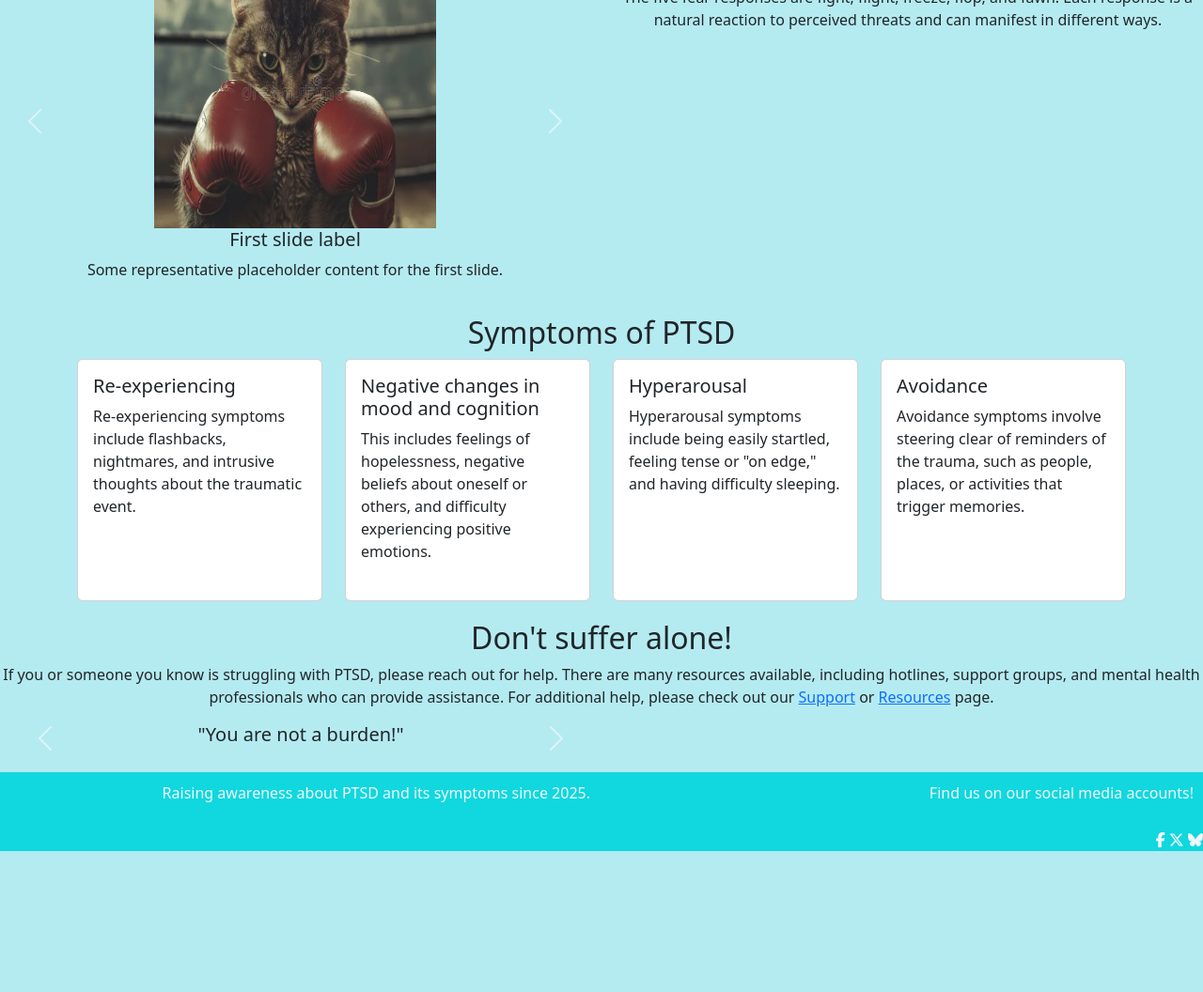
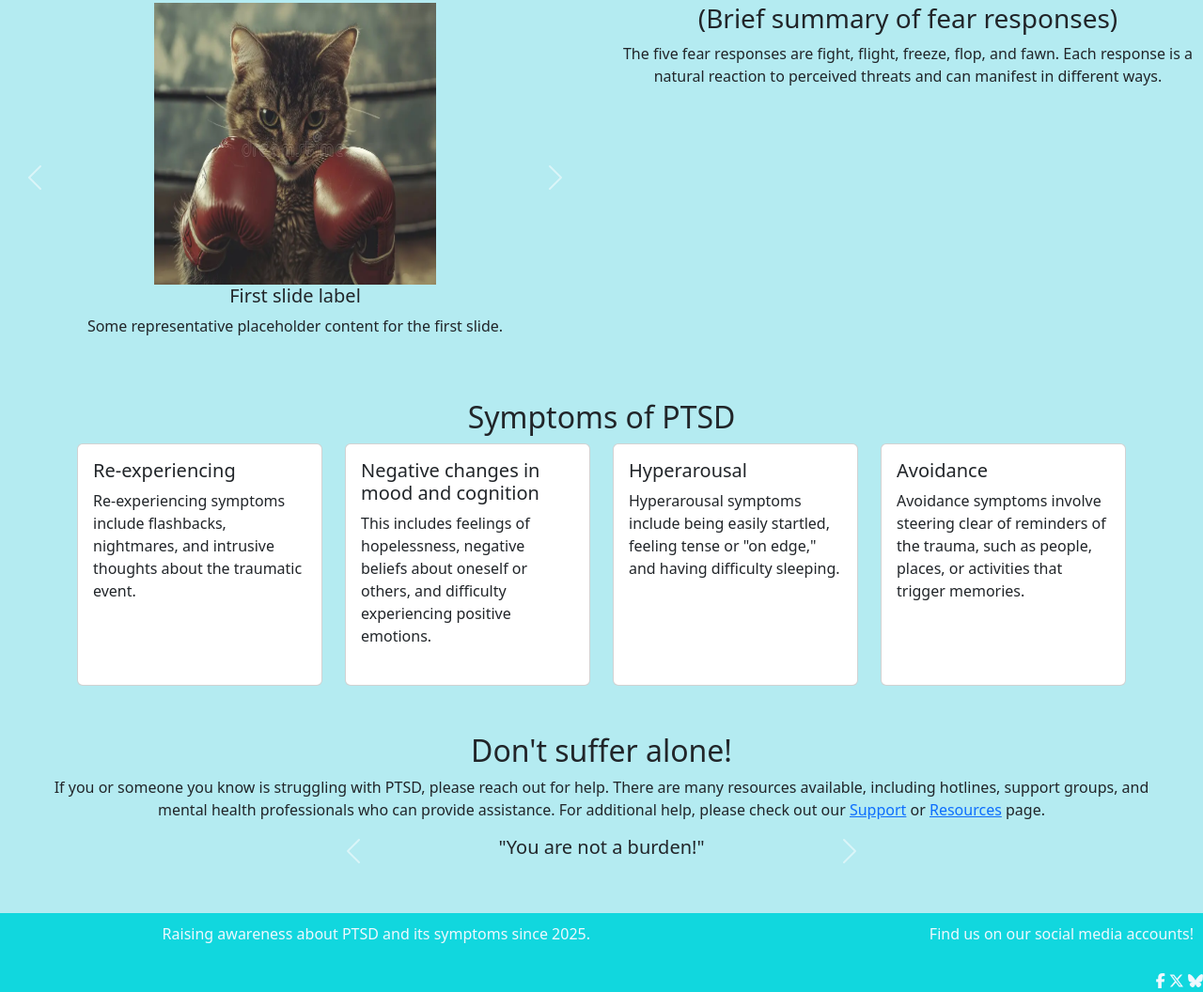
Before and after one commit to BMileham98/Individual-Project-PTSD, a plain HTML site: page index.html in a window 1280 px wide. Shown: the part 299-1355 px from the top of the page at 94% size. Before the commit the page ends 1205 px from the top, so only its background shows below. Drawn offline with nearby package versions, Linux system fonts and the light colour scheme.

Commit message:
fix alignment again, add margin

```diff
--- a/assets/css/style.css
+++ b/assets/css/style.css
@@ -57,7 +57,9 @@ footer a {
 
 section {
     padding-bottom:20px;
+    margin:30px;
 }
+
 
 @media screen and (min-width:768px) {
     .carousel {
--- a/index.html
+++ b/index.html
@@ -244,7 +244,8 @@
         groups, and mental health professionals who can provide assistance.
         For additional help, please check out our <a href="#">Support</a> or <a href="#">Resources</a> page.
       </p>
-      <div id="carouselExample2" class="carousel slide col-md-6">
+      <div class="row justify-content-center">
+        <div id="carouselExample2" class="carousel slide">
           <div class="carousel-inner">
             <div class="carousel-item active">
               <h5>"You are not a burden!"</h5>
@@ -281,6 +282,7 @@
             <span class="visually-hidden">Next</span>
           </button>
         </div>
+      </div>
 
     </section>
 
```
Lines whose indentation alone changed are shown as unchanged.
